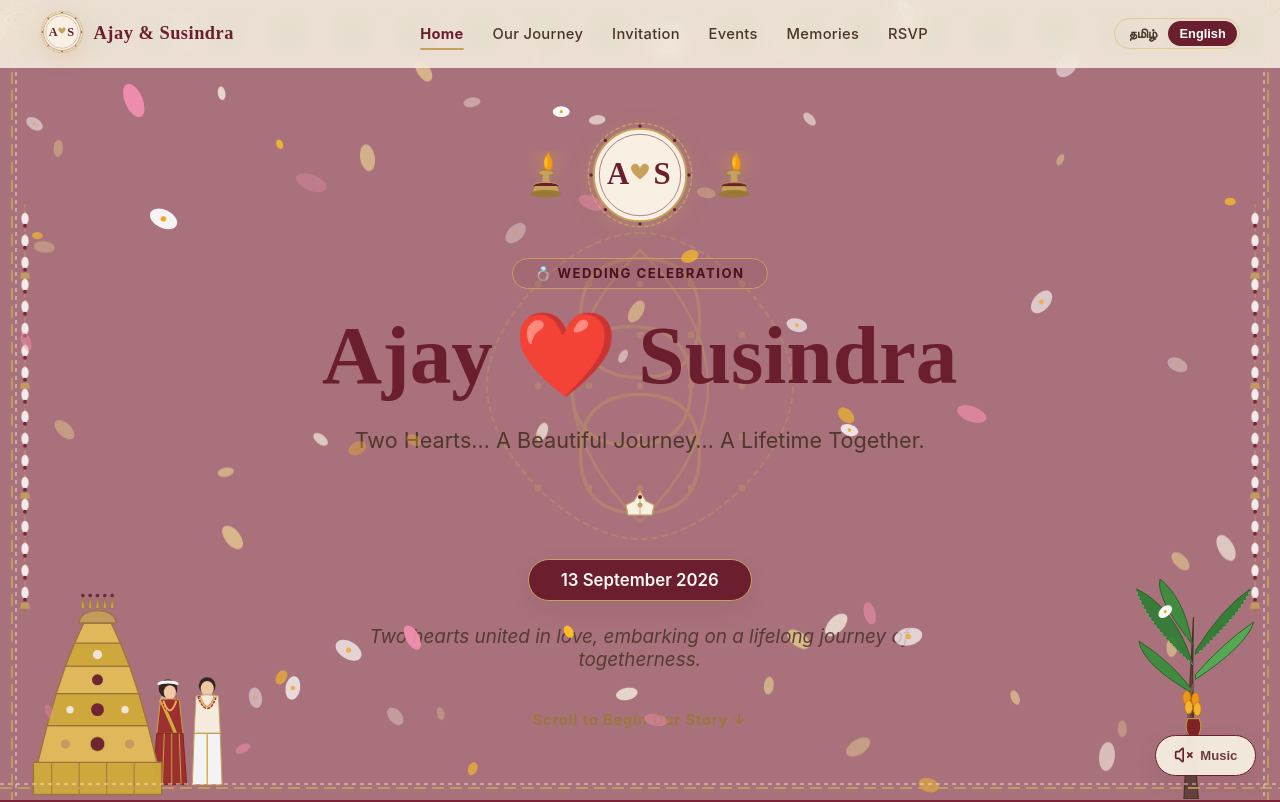
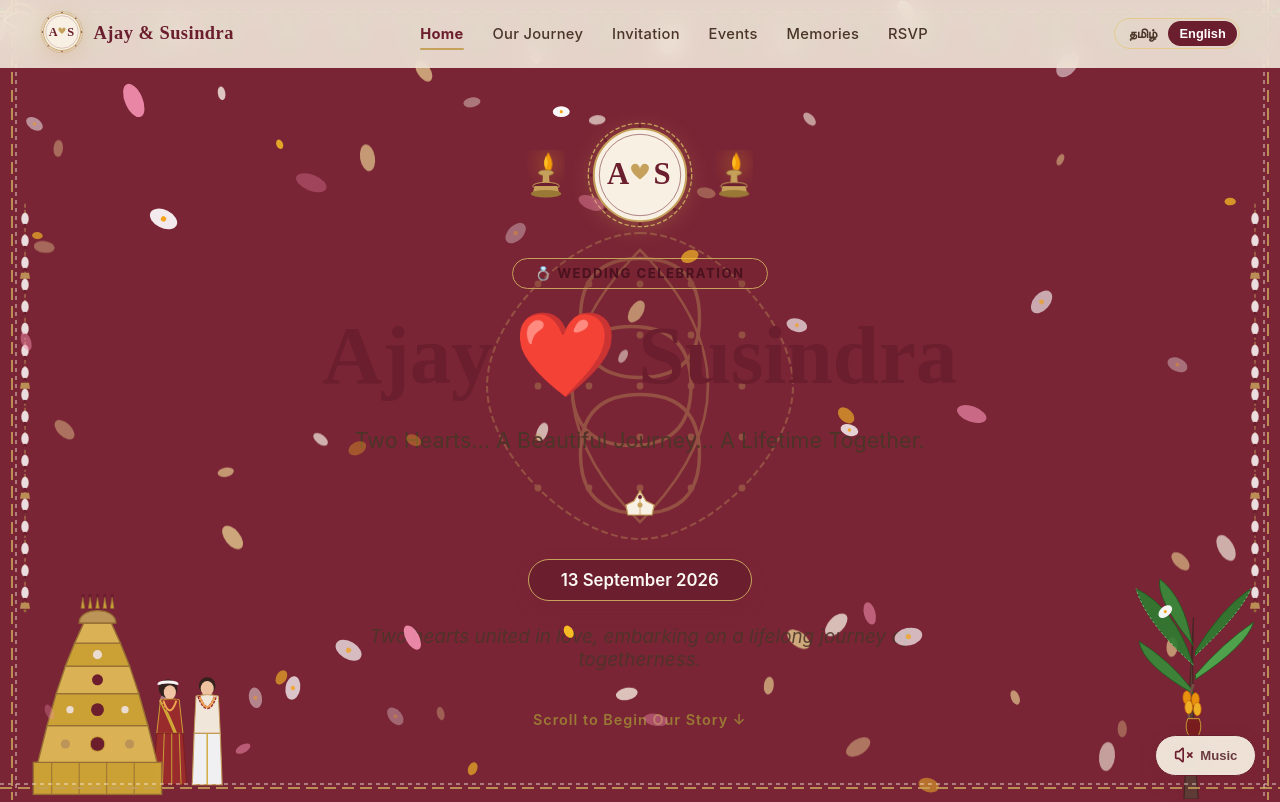
Before and after one commit to RithikaSaravanakumar/ajay-susiwedding, a React app in the folder frontend/: page / in a window 1280 px wide. Shown: the top 802 px of the page. Built offline with nearby package versions, Linux system fonts and the light colour scheme; the HTML template or start-up script is replaced by a standard one.

Commit message:
Remove background image layer from App.jsx

```diff
--- a/frontend/src/App.jsx
+++ b/frontend/src/App.jsx
@@ -15,8 +15,6 @@ import MusicPlayer from './components/MusicPlayer';
 import { FullPageSikkuKolamFrame } from './components/Motifs';
 import { useScrollReveal } from './hooks/useScrollReveal';
 import { siteData } from './config/data';
-
-import bgImage from './assets/background.jpg';
 
 // Continuous Full-Website Falling Flowers Canvas Component
 const FullPageFallingPetals = () => {
@@ -141,21 +139,6 @@ function App() {
   return (
     <FullPageSikkuKolamFrame>
       <div className="app-container" style={{ position: 'relative' }}>
-        {/* Full-Website Traditional Wedding Background Layer */}
-        <div
-          style={{
-            position: 'fixed',
-            inset: 0,
-            backgroundImage: `url(${bgImage})`,
-            backgroundSize: 'cover',
-            backgroundPosition: 'center top',
-            backgroundRepeat: 'no-repeat',
-            opacity: 0.35,
-            pointerEvents: 'none',
-            zIndex: 0
-          }}
-        />
-
         {/* Continuous Full-Website Falling Flowers Canvas */}
         <FullPageFallingPetals />
 
```
Also changed, not shown: frontend/src/assets/couple3.jpeg, frontend/src/assets/couple4.jpeg.
